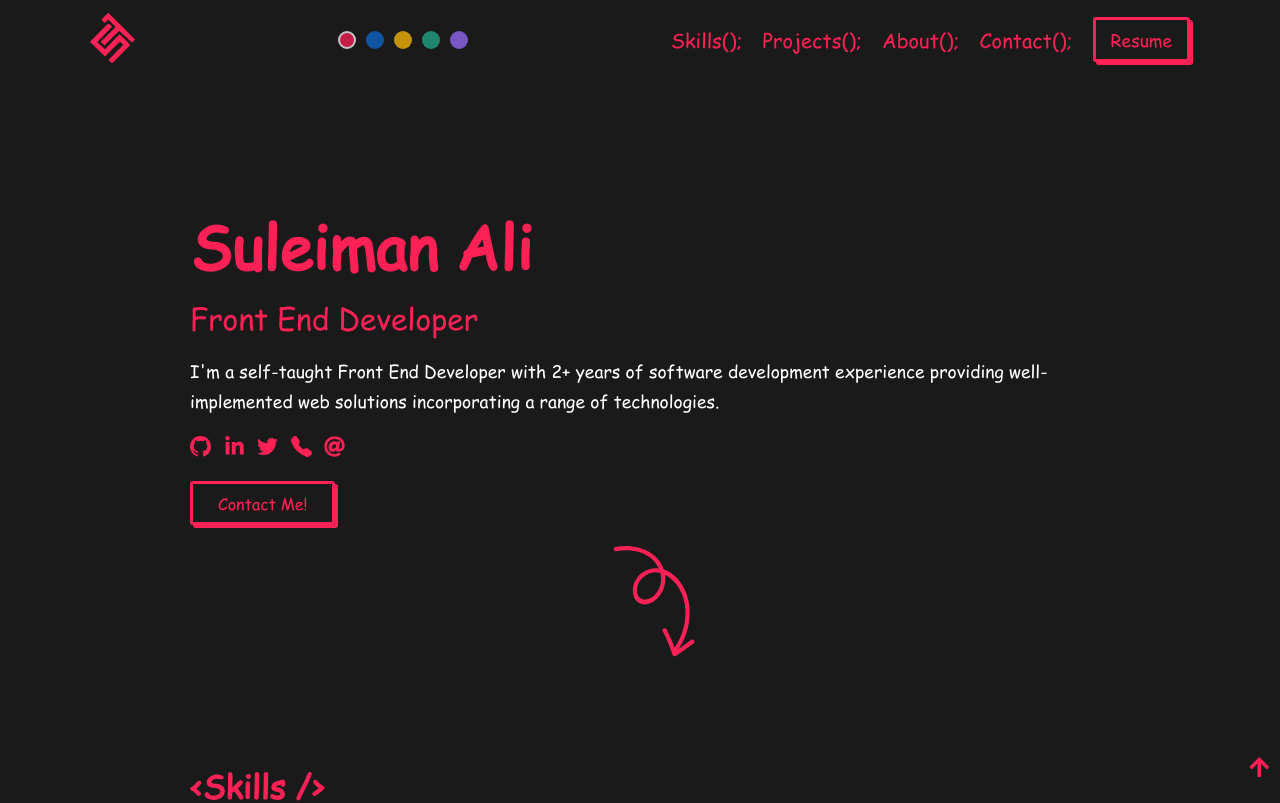
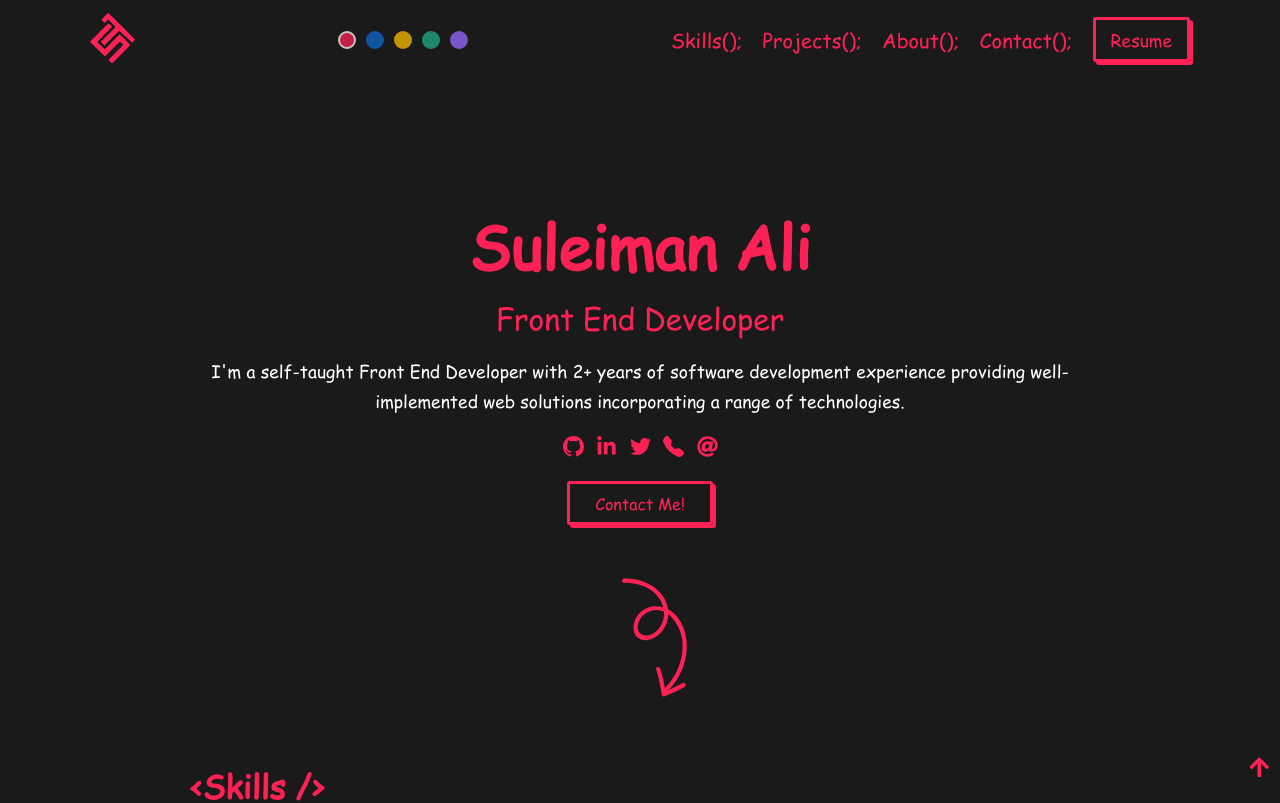
Before and after one commit to Suleiman-Ali/portfolio, a React (Create React App) app: page / in a window 1280 px wide. Shown: the top 803 px of the page. Built offline with nearby package versions, Linux system fonts and the light colour scheme.

Commit message:
Center intro on desktop & Reduce gap between sections on mobile

```diff
--- a/src/styles/index.scss
+++ b/src/styles/index.scss
@@ -76,7 +76,7 @@ button {
   position: relative;
   display: flex;
   flex-direction: column;
-  gap: 10rem;
+  gap: 7.5rem;
 
   @media screen and (min-width: $bp-500) {
     gap: 12.5rem;
@@ -340,6 +340,10 @@ button {
   flex-direction: column;
   gap: 0.75rem;
 
+  @media screen and (min-width: $bp-500) {
+    align-items: center;
+  }
+
   @media screen and (min-width: $bp-800) {
     padding: 0 5rem 7.5rem 5rem;
   }
@@ -347,9 +351,9 @@ button {
   &__arrow {
     position: absolute;
     width: 17.5rem;
-    bottom: -7.5rem;
+    bottom: -11rem;
     left: 50%;
-    transform: translateX(-50%) rotate(100deg);
+    transform: translateX(-50%) rotate(110deg);
     fill: var(--color) !important;
 
     @media screen and (max-width: $bp-1000) {
@@ -387,6 +391,7 @@ button {
     color: white;
 
     @media screen and (min-width: $bp-500) {
+      text-align: center;
       font-size: 1.75rem;
       line-height: 3rem;
     }
```
